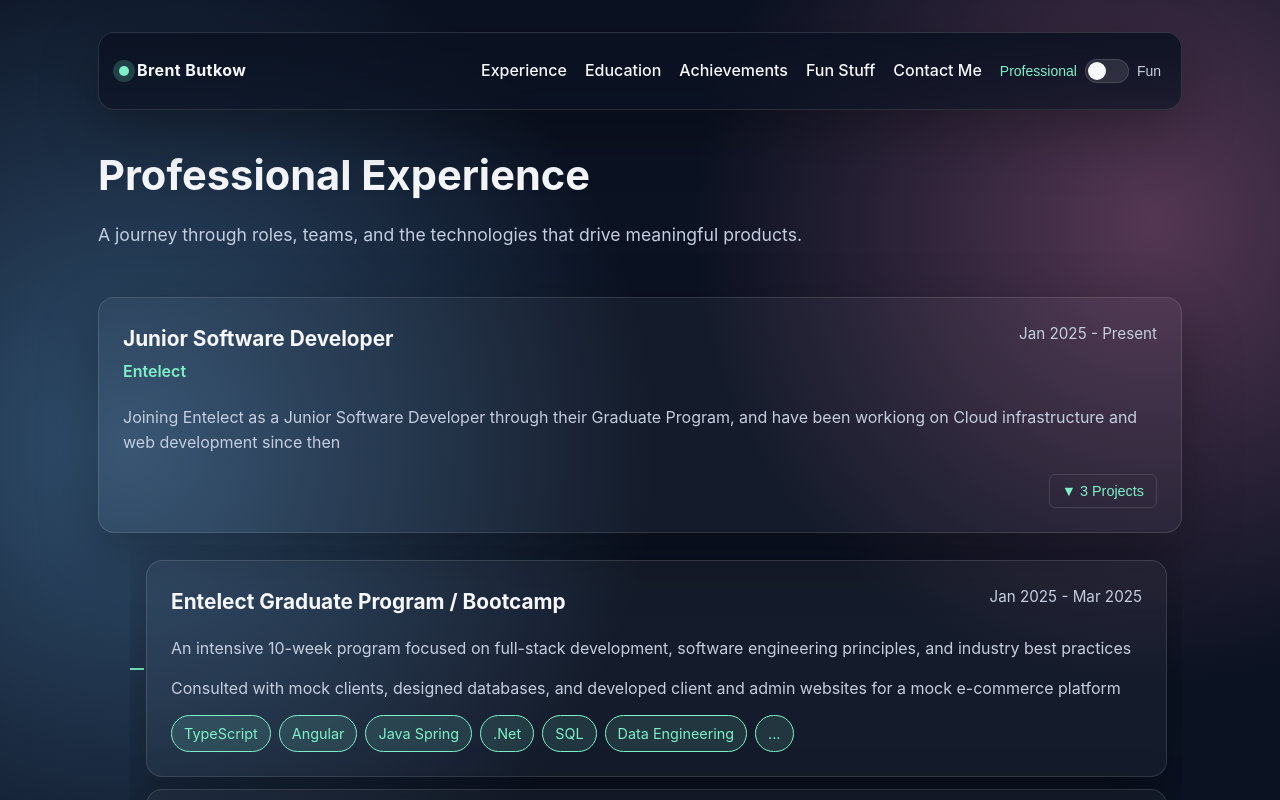
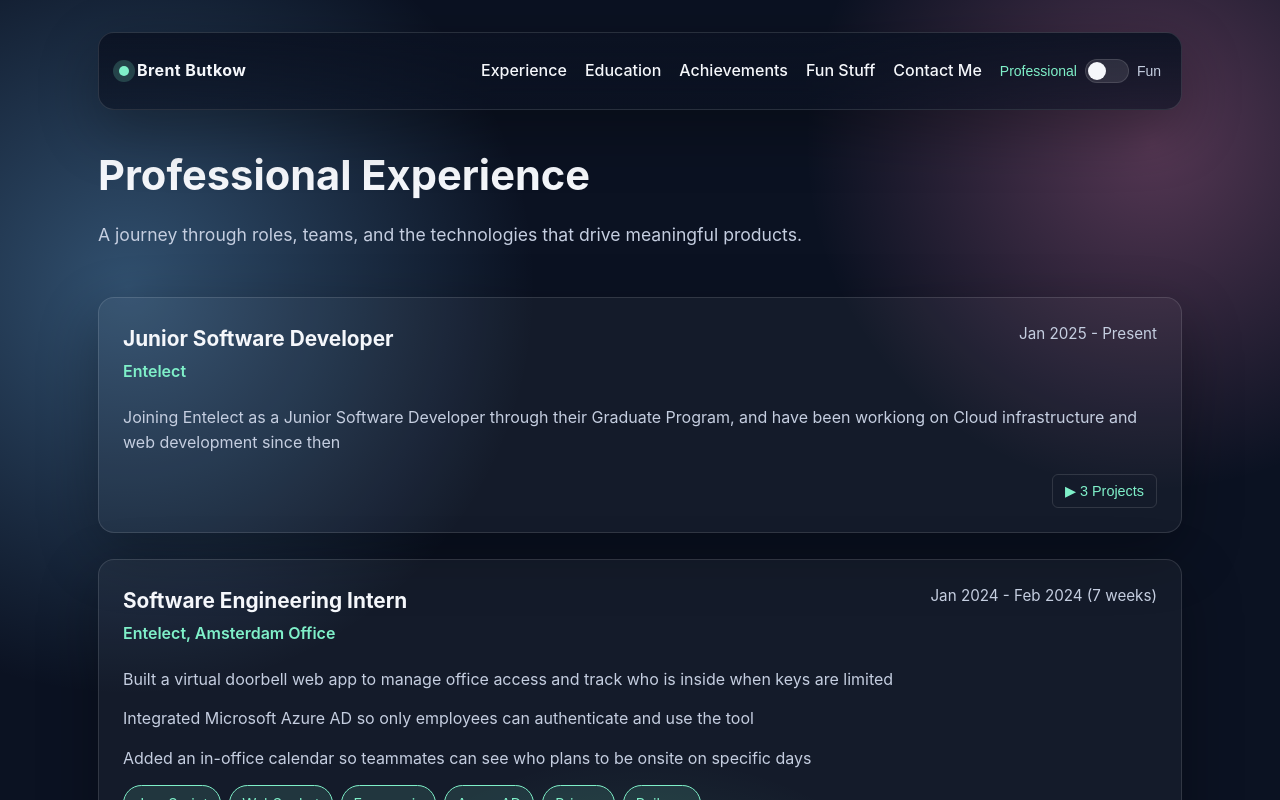
Before and after one commit to BrentTB/brentbutkow.me, a React (Vite) app: page /experience in a window 1280 px wide. Shown: the top 800 px of the page. Built offline with nearby package versions, Linux system fonts and the light colour scheme.

Commit message:
dont show projects by default

```diff
--- a/src/pages/experience/components/ExperienceCard.tsx
+++ b/src/pages/experience/components/ExperienceCard.tsx
@@ -13,7 +13,7 @@ function ExperienceCard({
   skills,
   experienceProjects,
 }: Experience) {
-  const [showProjects, setShowProjects] = useState(true)
+  const [showProjects, setShowProjects] = useState(false)
   const hasProjects = experienceProjects && experienceProjects.length > 0
 
   return (
```
